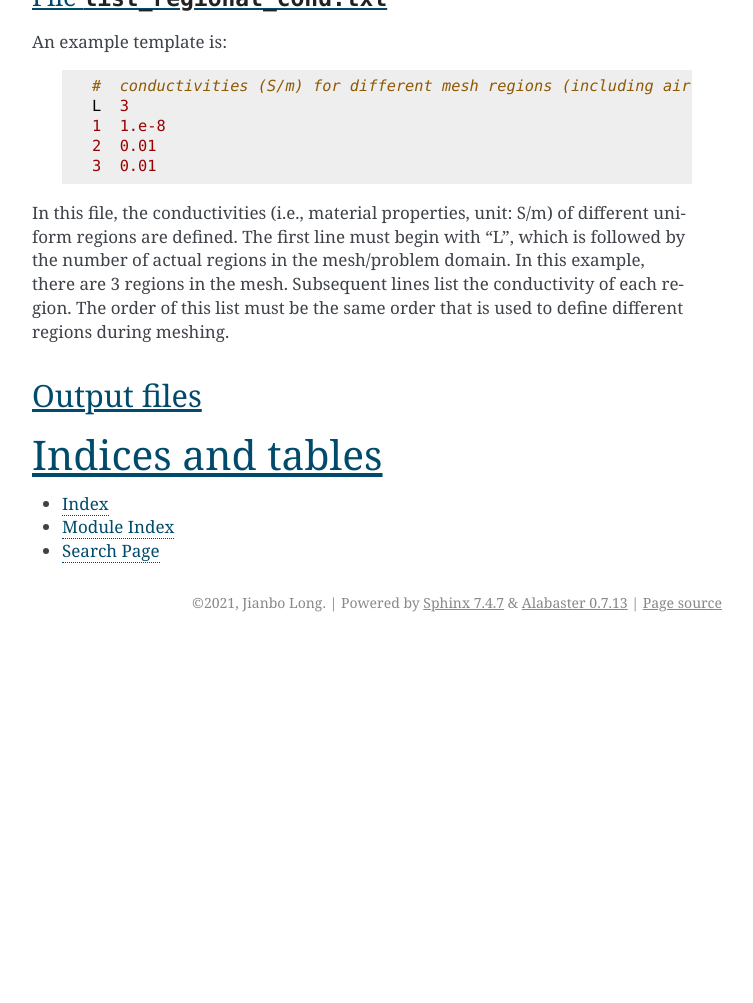
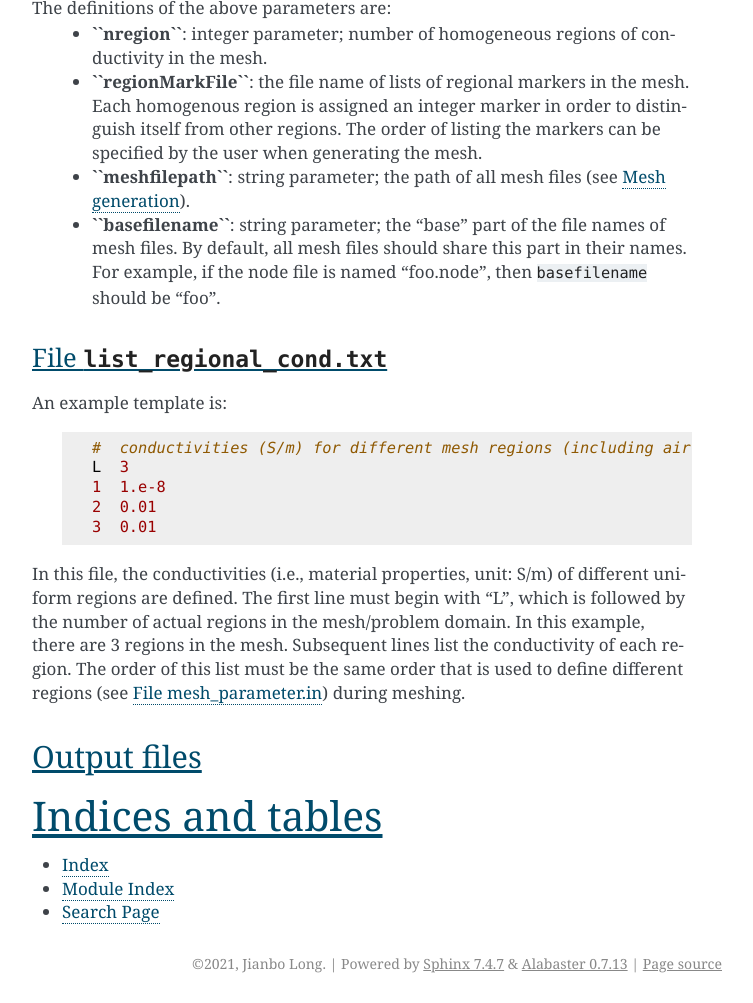
Before and after one commit to InfinityHub/FE2D_forEM, a Sphinx documentation site: the page built from docs/source/index.rst, in a window 1280 px wide and 1400 px high, scrolled down 3243 px, cut to the strip 397-1400 px from the top of the window. Shown: the whole strip, without its empty margins (388-1141 px from the left). Built offline with Sphinx 7.4.7, drawn with Linux system fonts in a browser that asks for light colours; before the commit the page ends 4282 px from its top, so only the background shows below that; some of the changed text lies outside the part shown.

Commit message:
Update index.rst

```diff
--- a/docs/source/index.rst
+++ b/docs/source/index.rst
@@ -45,10 +45,13 @@
 -----------
 
 
+.. _label-mesh-generation:
+
 Mesh generation
 ---------------
 
-The required mesh files for the code are .node, .ele, .edge and .neigh files generated from `Triangle <https://www.cs.cmu.edu/~quake/triangle.html>`_. The file names and their locations are defined in :ref:`label-mesh-parameter`.
+The required mesh files for the code are .node, .ele, .edge and .neigh files generated from `Triangle <https://www.cs.cmu.edu/~quake/triangle.html>`_. The file names and their locations are defined in :ref:`label-mesh-parameter`. For the requirements of the FORTRAN code, each region needs to be assigned an integer marker when generating the mesh files; for details of regional markers, see :ref:`label-mesh-parameter`.
+
 
 .. _label-input-files:
 
@@ -94,6 +97,8 @@
 
 In this file, the regular frequency (in Hz) and a conductivity list file name need to be defined. The file name can include an absolute or relative path. For the content of the conductivity list file, see :ref:`label-cond-file`.
 
+
+
 .. _label-mesh-parameter:
 
 File ``mesh_parameter.in``
@@ -103,6 +108,11 @@
 
    .. literalinclude:: /MT2D_3layer (example 1)/mesh_parameter.in
 
+The definitions of the above parameters are:
+   * **``nregion``**: integer parameter; number of homogeneous regions of conductivity in the mesh.
+   * **``regionMarkFile``**: the file name of lists of regional markers in the mesh. Each homogenous region is assigned an integer marker in order to distinguish itself from other regions. The order of listing the markers can be specified by the user when generating the mesh.
+   * **``meshfilepath``**: string parameter; the path of all mesh files (see :ref:`label-mesh-generation`).
+   * **``basefilename``**: string parameter; the "base" part of the file names of mesh files. By default, all mesh files should share this part in their names. For example, if the node file is named "foo.node", then ``basefilename`` should be "foo".
 
 
 .. _label-cond-file:
@@ -114,7 +124,7 @@
 
    .. literalinclude:: /MT2D_3layer (example 1)/list_regional_cond.txt
 
-In this file, the conductivities (i.e., material properties, unit: S/m) of different uniform regions are defined. The first line must begin with "L", which is followed by the number of actual regions in the mesh/problem domain. In this example, there are 3 regions in the mesh. Subsequent lines list the conductivity of each region. The order of this list must be the same order that is used to define different regions during meshing.
+In this file, the conductivities (i.e., material properties, unit: S/m) of different uniform regions are defined. The first line must begin with "L", which is followed by the number of actual regions in the mesh/problem domain. In this example, there are 3 regions in the mesh. Subsequent lines list the conductivity of each region. The order of this list must be the same order that is used to define different regions (see :ref:`label-mesh-parameter`) during meshing.
 
 Output files
 ------------
```
